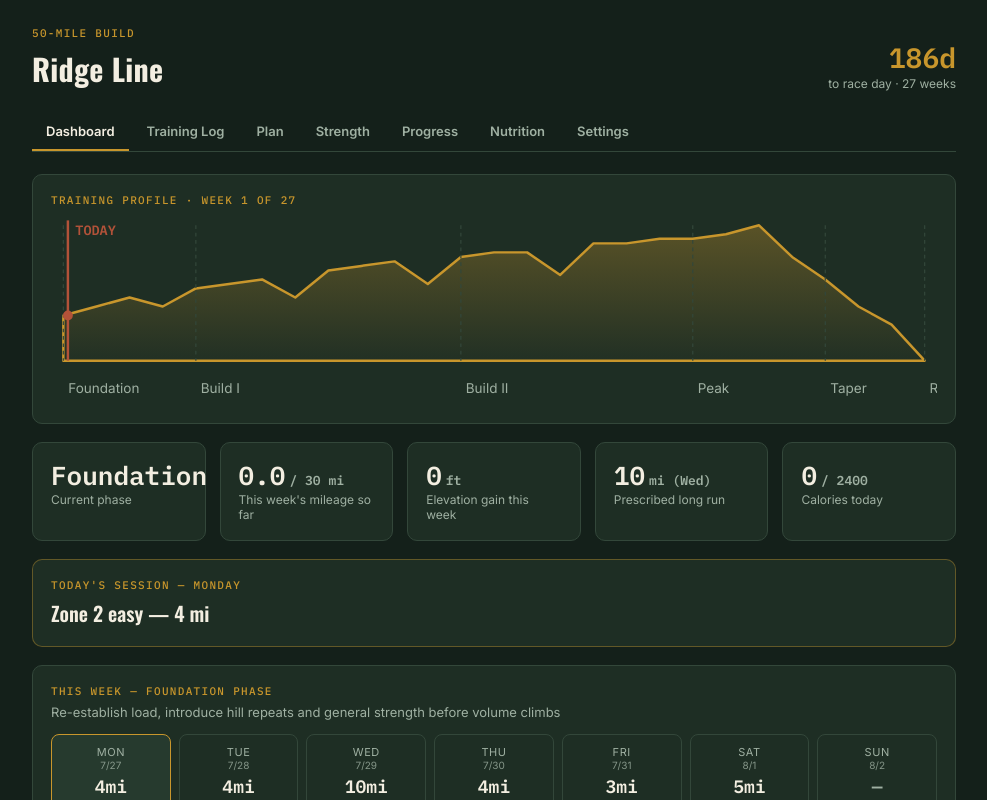
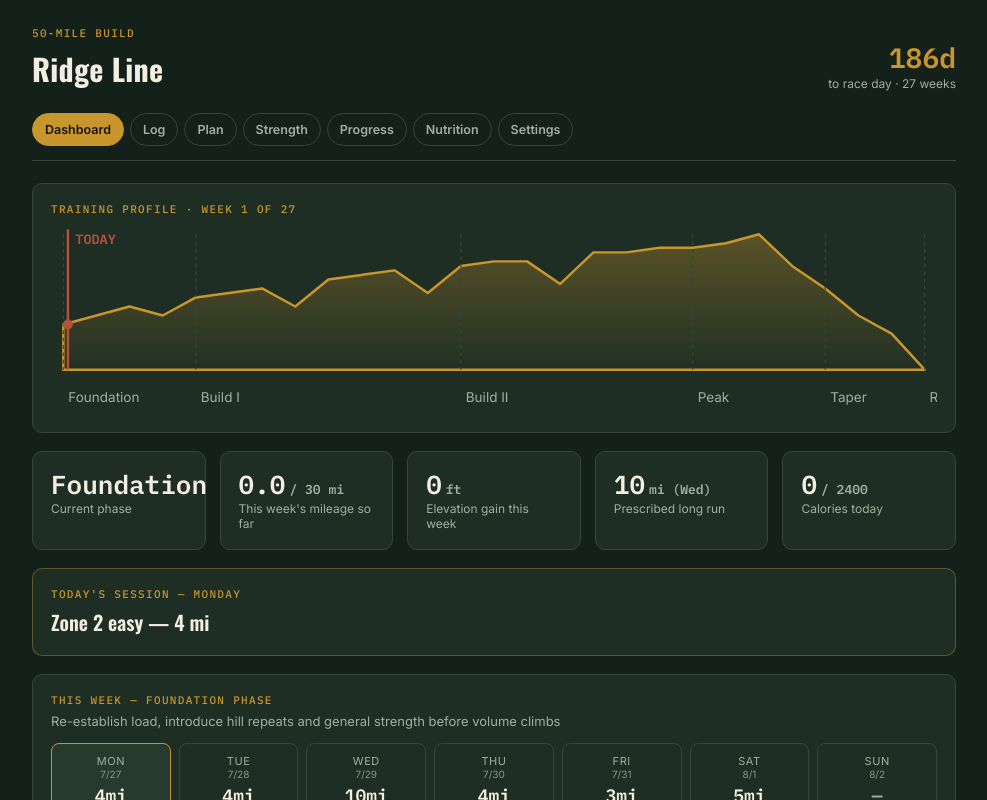
Before and after one commit to jeffjacot/ridge-line, a React (Vite) app: page / in a window 1280 px wide. Shown: the top 800 px of the page, without its empty margins (146-1133 px from the left). Built offline with nearby package versions, Linux system fonts and the light colour scheme.

Commit message:
Update App.jsx

```diff
--- a/src/App.jsx
+++ b/src/App.jsx
@@ -841,10 +841,10 @@ export default function UltraTrainingApp() {
         </div>
 
         {/* tabs */}
-        <div style={{ display: "flex", gap: 4, marginTop: 22, borderBottom: `1px solid ${COLORS.line}` }}>
+        <div style={{ display: "flex", flexWrap: "wrap", gap: 6, marginTop: 22, paddingBottom: 14, borderBottom: `1px solid ${COLORS.line}` }}>
           {[
             ["dashboard", "Dashboard"],
-            ["log", "Training Log"],
+            ["log", "Log"],
             ["plan", "Plan"],
             ["strength", "Strength"],
             ["progress", "Progress"],
@@ -855,12 +855,15 @@ export default function UltraTrainingApp() {
               key={key}
               onClick={() => setTab(key)}
               style={{
-                padding: "10px 14px",
-                fontSize: 13,
+                padding: "8px 12px",
+                borderRadius: 20,
+                fontSize: 12.5,
                 fontWeight: 600,
                 cursor: "pointer",
-                color: tab === key ? COLORS.paper : COLORS.inkSoft,
-                borderBottom: tab === key ? `2px solid ${COLORS.amber}` : "2px solid transparent",
+                whiteSpace: "nowrap",
+                color: tab === key ? "#1B140A" : COLORS.inkSoft,
+                background: tab === key ? COLORS.amber : "transparent",
+                border: `1px solid ${tab === key ? COLORS.amber : COLORS.line}`,
               }}
             >
               {label}
```
